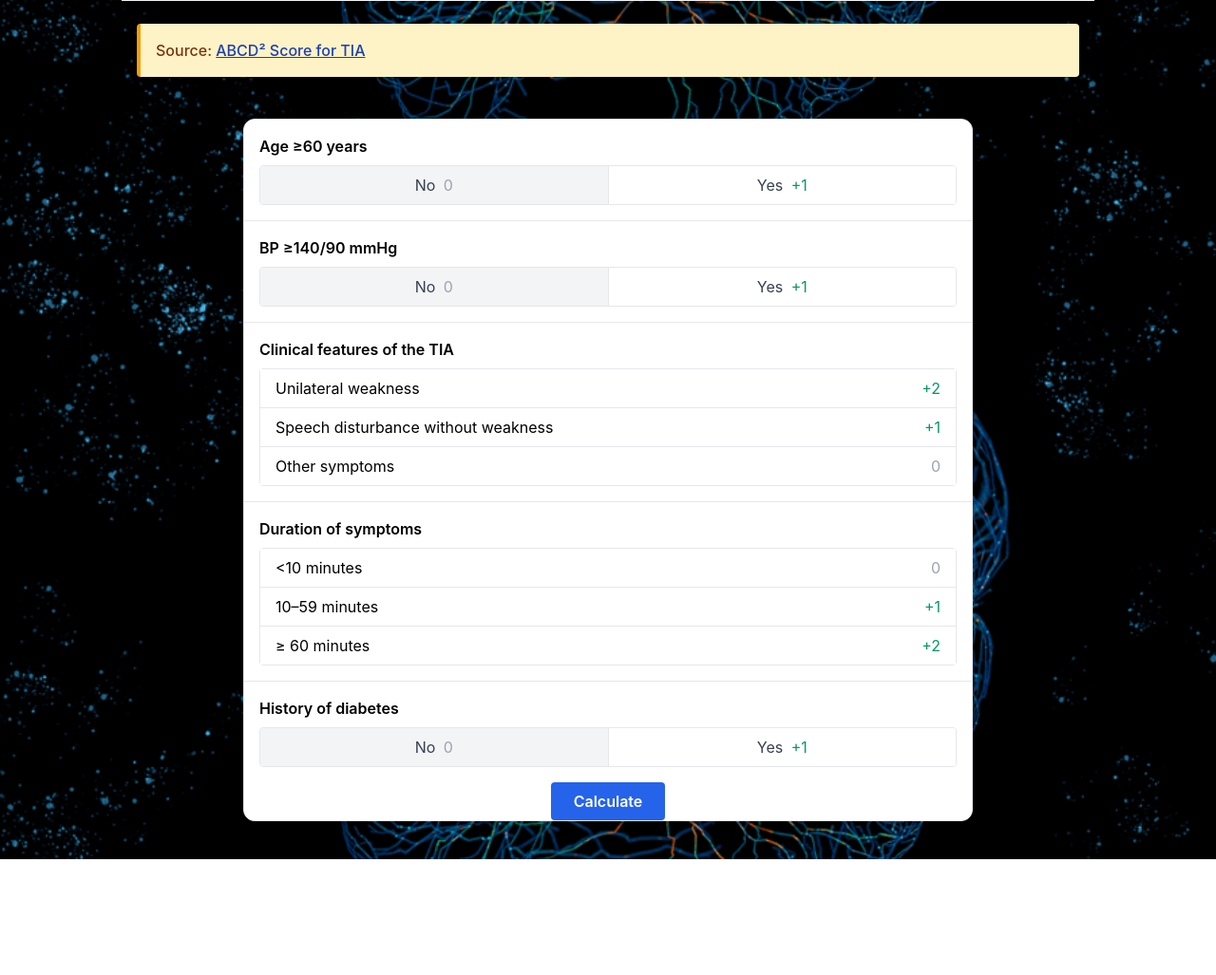
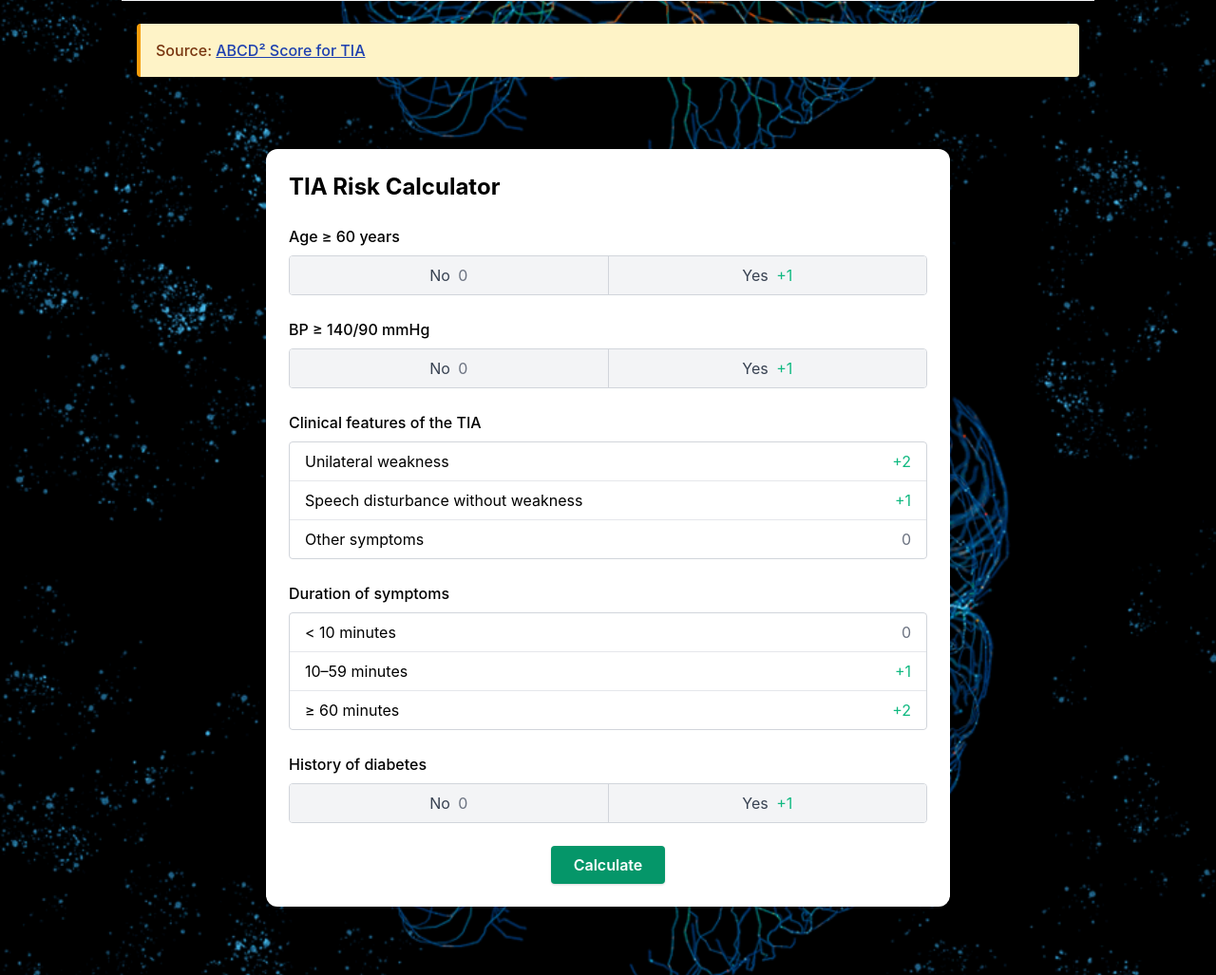
Before and after one commit to Zfeng0207/FIT3199-FYP, a Flask app: page /abcd2_tia in a window 1280 px wide. Shown: the part 580-1607 px from the top of the page at 95% size. Before the commit the page ends 1485 px from the top, so only its background shows below. Run offline with Flask 3, Linux system fonts and the light colour scheme; some libraries are stand-ins or nearby versions.

Commit message:
made abcd2_tia consistent with prevent

```diff
--- a/src/templates/abcd2_tia.html
+++ b/src/templates/abcd2_tia.html
@@ -187,63 +187,127 @@
   <!--             Risk Estimator Form             -->
   <!-- ============================================ -->
   <section class="max-w-3xl mx-auto mb-10 space-y-6">
-    <div class="bg-white shadow-md rounded-xl overflow-hidden border">
-      <div class="divide-y divide-gray-200">
+    <main class="px-6 py-8">
+      <div class="max-w-4xl mx-auto bg-white p-6 rounded-xl shadow-md">
+        <h1 class="text-2xl font-bold mb-6">TIA Risk Calculator</h1>
 
-        <!-- Age -->
-        <div class="p-4">
-          <div class="font-semibold mb-2">Age ≥60 years</div>
-          <div class="flex rounded overflow-hidden border">
-            <button onclick="setScore('age', 0)" id="age0" class="flex-1 px-4 py-2 border-r last:border-r-0 bg-gray-100 text-gray-700">No <span class="text-gray-400 ml-1">0</span></button>
-            <button onclick="setScore('age', 1)" id="age1" class="flex-1 px-4 py-2 bg-white text-gray-700">Yes <span class="text-green-600 ml-1">+1</span></button>
+        <div class="space-y-6">
+          <!-- Age ≥60 years -->
+          <div>
+            <div class="font-medium mb-2">Age ≥ 60 years</div>
+            <div class="flex rounded overflow-hidden border border-gray-300">
+              <button id="age0"
+                onclick="setScore('age', 0)"
+                class="flex-1 py-2 px-4 bg-gray-100 text-gray-700 border-r border-gray-300 outline-none focus:outline-none">
+                No <span class="ml-1 text-gray-500">0</span>
+              </button>
+              <button id="age1"
+                onclick="setScore('age', 1)"
+                class="flex-1 py-2 px-4 bg-gray-100 text-gray-700 outline-none focus:outline-none">
+                Yes <span class="ml-1 text-green-500">+1</span>
+              </button>
             </div>
           </div>
 
-        <!-- BP -->
-        <div class="p-4">
-          <div class="font-semibold mb-2">BP ≥140/90 mmHg</div>
-          <div class="flex rounded overflow-hidden border">
-            <button onclick="setScore('bp', 0)" id="bp0" class="flex-1 px-4 py-2 border-r bg-gray-100 text-gray-700">No <span class="text-gray-400 ml-1">0</span></button>
-            <button onclick="setScore('bp', 1)" id="bp1" class="flex-1 px-4 py-2 bg-white text-gray-700">Yes <span class="text-green-600 ml-1">+1</span></button>
+          <!-- BP ≥140/90 mmHg -->
+          <div>
+            <div class="font-medium mb-2">BP ≥ 140/90 mmHg</div>
+            <div class="flex rounded overflow-hidden border border-gray-300">
+              <button id="bp0"
+                onclick="setScore('bp', 0)"
+                class="flex-1 py-2 px-4 bg-gray-100 text-gray-700 border-r border-gray-300 outline-none focus:outline-none">
+                No <span class="ml-1 text-gray-500">0</span>
+              </button>
+              <button id="bp1"
+                onclick="setScore('bp', 1)"
+                class="flex-1 py-2 px-4 bg-gray-100 text-gray-700 outline-none focus:outline-none">
+                Yes <span class="ml-1 text-green-500">+1</span>
+              </button>
             </div>
           </div>
 
-        <!-- Clinical features -->
-        <div class="p-4">
-          <div class="font-semibold mb-2">Clinical features of the TIA</div>
-          <div class="rounded border divide-y">
-            <button onclick="setScore('features', 2)" id="features2" class="w-full px-4 py-2 text-left bg-white hover:bg-gray-100">Unilateral weakness <span class="float-right text-green-600">+2</span></button>
-            <button onclick="setScore('features', 1)" id="features1" class="w-full px-4 py-2 text-left bg-white hover:bg-gray-100">Speech disturbance without weakness <span class="float-right text-green-600">+1</span></button>
-            <button onclick="setScore('features', 0)" id="features0" class="w-full px-4 py-2 text-left bg-white hover:bg-gray-100">Other symptoms <span class="float-right text-gray-400">0</span></button>
+          <!-- Clinical features of the TIA -->
+          <div>
+            <div class="font-medium mb-2">Clinical features of the TIA</div>
+            <div class="bg-white rounded border border-gray-300 divide-y divide-gray-200">
+              <button id="features2"
+                onclick="setScore('features', 2)"
+                class="w-full flex justify-between py-2 px-4 outline-none focus:outline-none">
+                <span>Unilateral weakness</span>
+                <span class="text-green-500">+2</span>
+              </button>
+              <button id="features1"
+                onclick="setScore('features', 1)"
+                class="w-full flex justify-between py-2 px-4 outline-none focus:outline-none">
+                <span>Speech disturbance without weakness</span>
+                <span class="text-green-500">+1</span>
+              </button>
+              <button id="features0"
+                onclick="setScore('features', 0)"
+                class="w-full flex justify-between py-2 px-4 outline-none focus:outline-none">
+                <span>Other symptoms</span>
+                <span class="text-gray-500">0</span>
+              </button>
             </div>
           </div>
 
-        <!-- Duration -->
-        <div class="p-4">
-          <div class="font-semibold mb-2">Duration of symptoms</div>
-          <div class="rounded border divide-y">
-            <button onclick="setScore('duration', 0)" id="duration0" class="w-full px-4 py-2 text-left bg-white hover:bg-gray-100">&lt;10 minutes <span class="float-right text-gray-400">0</span></button>
-            <button onclick="setScore('duration', 1)" id="duration1" class="w-full px-4 py-2 text-left bg-white hover:bg-gray-100">10–59 minutes <span class="float-right text-green-600">+1</span></button>
-            <button onclick="setScore('duration', 2)" id="duration2" class="w-full px-4 py-2 text-left bg-white hover:bg-gray-100">≥ 60 minutes <span class="float-right text-green-600">+2</span></button>
+          <!-- Duration of symptoms -->
+          <div>
+            <div class="font-medium mb-2">Duration of symptoms</div>
+            <div class="bg-white rounded border border-gray-300 divide-y divide-gray-200">
+              <button id="duration0"
+                onclick="setScore('duration', 0)"
+                class="w-full flex justify-between py-2 px-4 outline-none focus:outline-none">
+                <span>&lt; 10 minutes</span>
+                <span class="text-gray-500">0</span>
+              </button>
+              <button id="duration1"
+                onclick="setScore('duration', 1)"
+                class="w-full flex justify-between py-2 px-4 outline-none focus:outline-none">
+                <span>10–59 minutes</span>
+                <span class="text-green-500">+1</span>
+              </button>
+              <button id="duration2"
+                onclick="setScore('duration', 2)"
+                class="w-full flex justify-between py-2 px-4 outline-none focus:outline-none">
+                <span>≥ 60 minutes</span>
+                <span class="text-green-500">+2</span>
+              </button>
             </div>
           </div>
 
-        <!-- Diabetes -->
-        <div class="p-4">
-          <div class="font-semibold mb-2">History of diabetes</div>
-          <div class="flex rounded overflow-hidden border">
-            <button onclick="setScore('diabetes', 0)" id="diabetes0" class="flex-1 px-4 py-2 border-r bg-gray-100 text-gray-700">No <span class="text-gray-400 ml-1">0</span></button>
-            <button onclick="setScore('diabetes', 1)" id="diabetes1" class="flex-1 px-4 py-2 bg-white text-gray-700">Yes <span class="text-green-600 ml-1">+1</span></button>
+          <!-- History of diabetes -->
+          <div>
+            <div class="font-medium mb-2">History of diabetes</div>
+            <div class="flex rounded overflow-hidden border border-gray-300">
+              <button id="diabetes0"
+                onclick="setScore('diabetes', 0)"
+                class="flex-1 py-2 px-4 bg-gray-100 text-gray-700 border-r border-gray-300 outline-none focus:outline-none">
+                No <span class="ml-1 text-gray-500">0</span>
+              </button>
+              <button id="diabetes1"
+                onclick="setScore('diabetes', 1)"
+                class="flex-1 py-2 px-4 bg-gray-100 text-gray-700 outline-none focus:outline-none">
+                Yes <span class="ml-1 text-green-500">+1</span>
+              </button>
             </div>
           </div>
         </div>
 
-    <!-- Score Display -->
-    <div class="text-center">
-      <button onclick="calculateScore()" class="px-6 py-2 bg-blue-600 hover:bg-blue-700 text-white font-semibold rounded">Calculate</button>
+        <!-- Calculate -->
+        <div class="mt-6 text-center">
+          <button onclick="calculateScore()"
+                  class="bg-green-600 hover:bg-green-700 text-white font-semibold px-6 py-2 rounded shadow">
+            Calculate
+          </button>
         </div>
 
-    <div id="result" class="hidden bg-green-700 text-white text-lg font-semibold p-4 rounded shadow-md whitespace-pre-line"></div>
+        <!-- Result -->
+        <div id="result"
+            class="hidden mt-6 bg-green-700 text-white rounded-lg p-6 whitespace-pre-line">
+        </div>
+      </div>
+    </main>
   </section>
 
 
```
Lines whose indentation alone changed are shown as unchanged.
